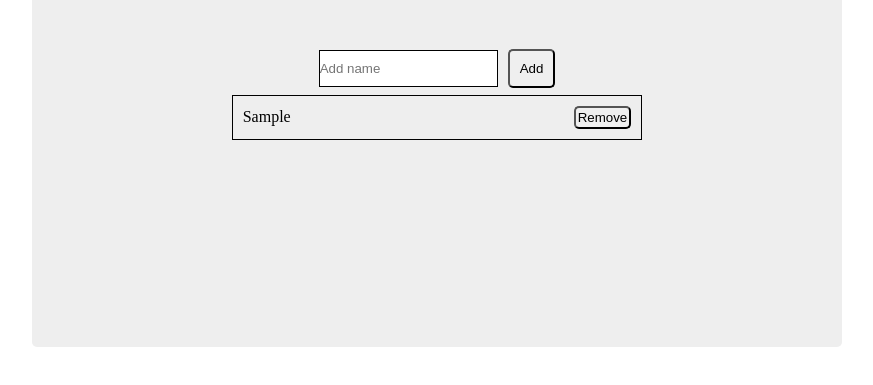
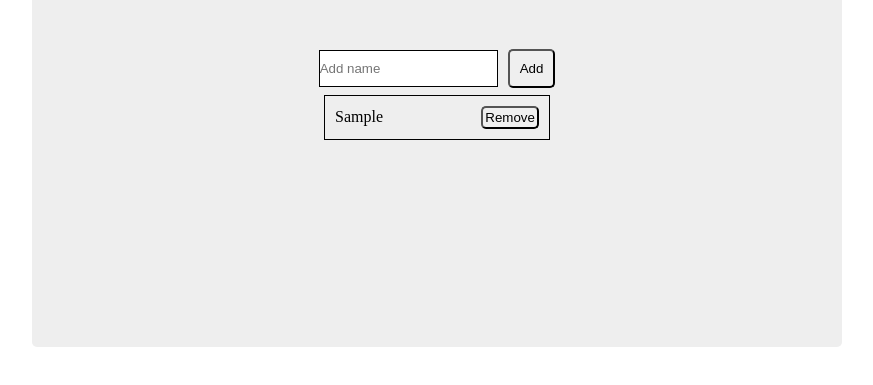
Before and after one commit to charite-uwatwembi/dom, a plain HTML site: page index.html in a window 1280 px wide. Both pictures are taken after typing "Sample" into the empty fields and a click on the button "Add". Shown: the part 345-730 px from the top of the page, without its empty margins (203-1076 px from the left). Drawn offline with Linux system fonts and the light colour scheme.

Commit message:
initial commit

```diff
--- a/style.css
+++ b/style.css
@@ -47,7 +47,7 @@ h1{
     justify-content: space-between;
     padding: 10px;
     margin: 7px 0;
-    width: 100%;
+    width: 55%;
     border: 1px solid black;
 }
 .remove-btn{
```
